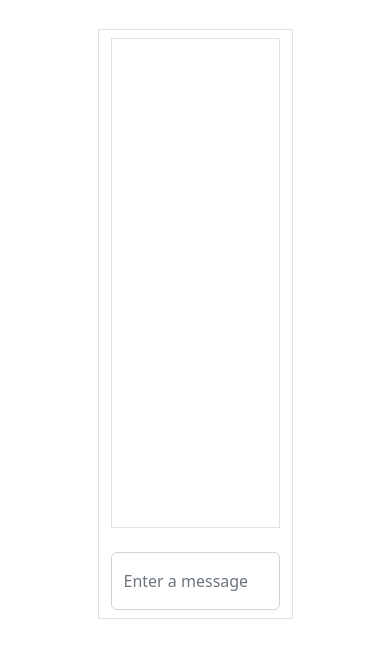
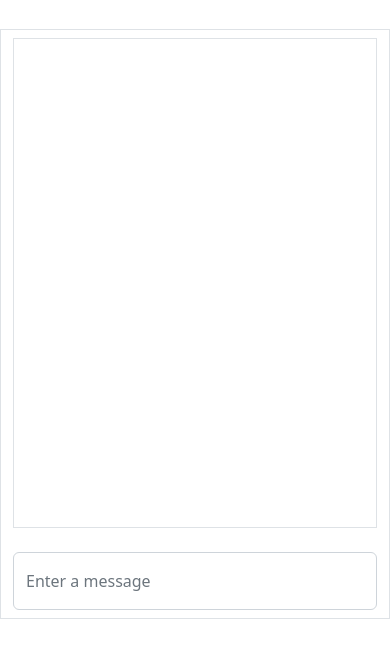
Before and after one commit to shabh2412/basic-chatting-app, a website: page build/index.html in a window 390 px wide. Shown: the part 81-738 px from the top of the page. Drawn offline with nearby package versions, Linux system fonts and the light colour scheme; no server answers.

Commit message:
fixed chat window responsiveness

```diff
--- a/build/index.html
+++ b/build/index.html
@@ -34,7 +34,7 @@
 			<h2 class="text-center mt-5 mb-3">Basic Chatting App</h2>
 			<div class="row justify-content-center">
 				<div
-					class="col-sm-10 col-md-8 col-lg-8 col-6 border my-3 d-flex flex-column justify-content-end gap-2"
+					class="col-12 col-sm-12 col-md-8 col-md-8 col-lg-8 border my-3 d-flex flex-column justify-content-end gap-2"
 					style="height: 70vh"
 				>
 					<div
```
